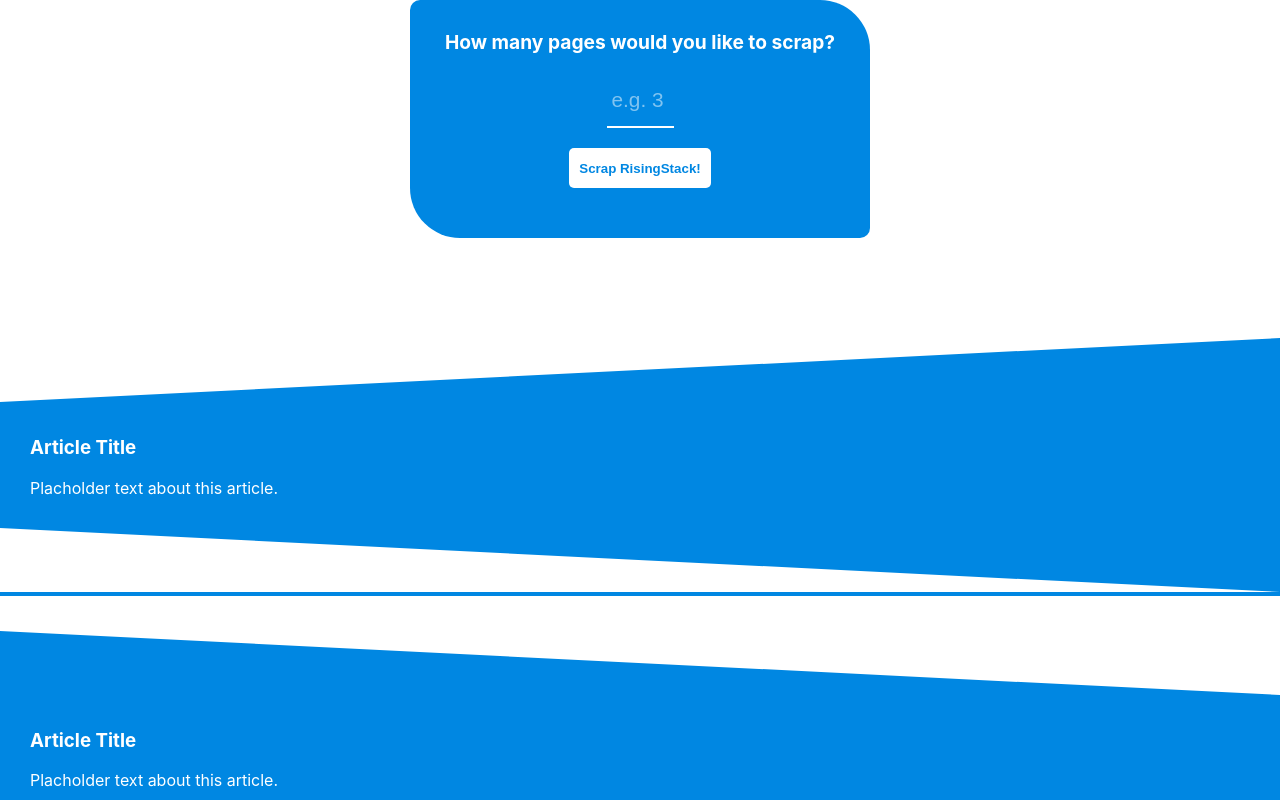
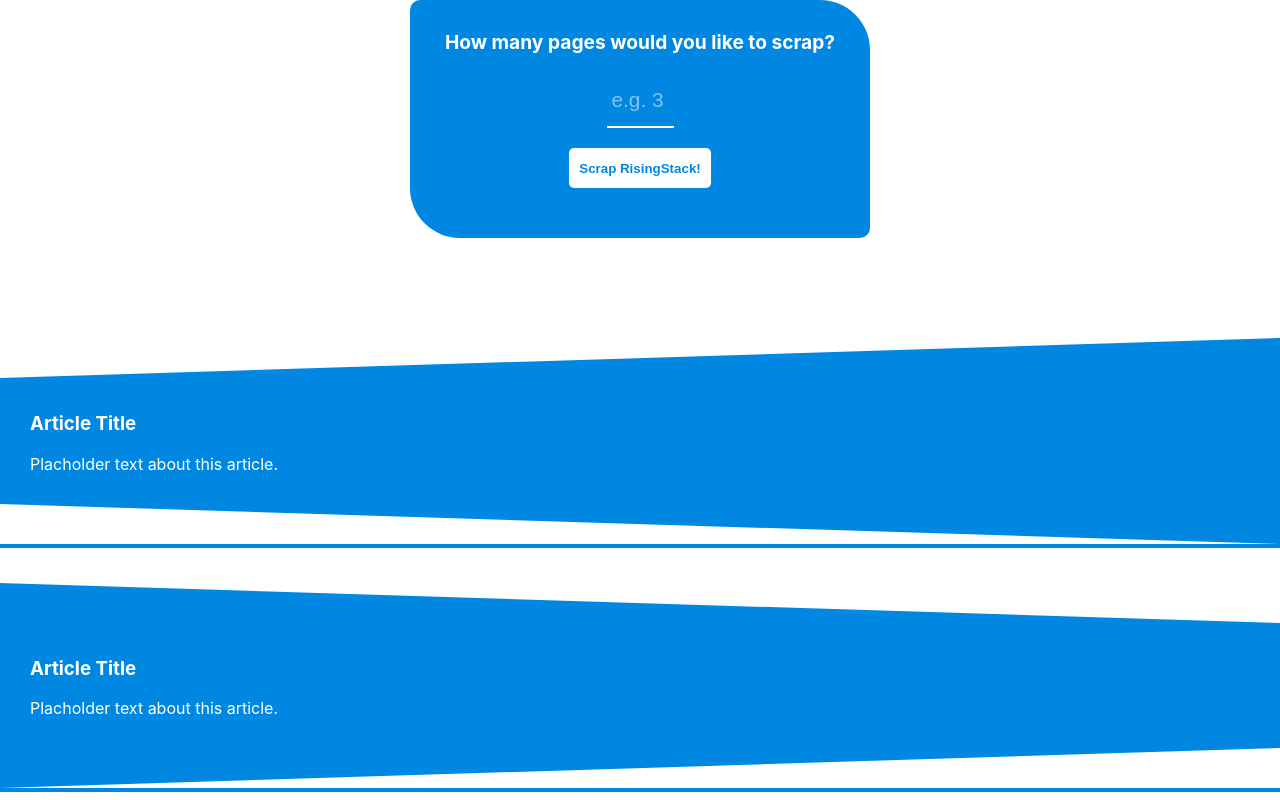
Before and after one commit to GallantJohnny/WebScraper, a React (Create React App) app in the folder client/: page / in a window 1280 px wide. Shown: the top 800 px of the page. Built offline with nearby package versions, Linux system fonts and the light colour scheme.

Commit message:
Changed svg styling

```diff
--- a/client/src/components/ArticleList/Article/Article.module.css
+++ b/client/src/components/ArticleList/Article/Article.module.css
@@ -6,10 +6,10 @@
 
 .TextContainer {
   margin: 30px 0;
-  padding: 0 10px 0 30px;
+  padding: 0 30px 0 30px;
 }
 
 svg {
   width: 100%;
-  height: 5vw;
+  height: 40px;
 }
```
